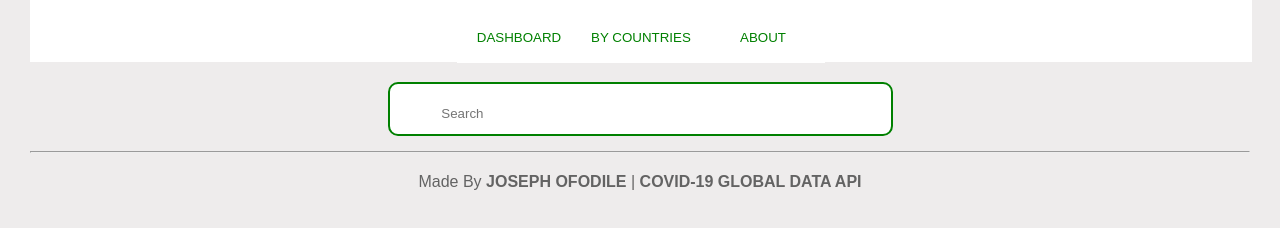
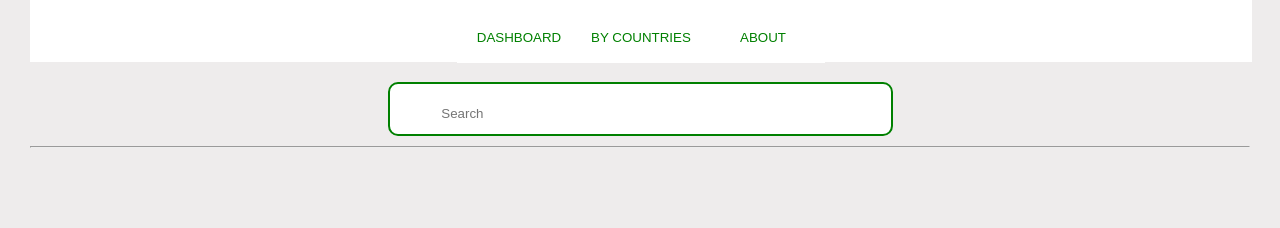
Before and after one commit to ofodile/covid19-update, a plain HTML site: page Coronavirus Update/pages/country.html in a window 1280 px wide. Drawn offline with Linux system fonts and the light colour scheme; no server answers.

Commit message:
Update country.html

```diff
--- a/Coronavirus Update/pages/country.html
+++ b/Coronavirus Update/pages/country.html
@@ -20,6 +20,11 @@
     margin-left: auto;
     margin-right: auto;
 }
+
+  hr{
+     margin-top: 10px;
+     margin-bottom: 10px;
+ }
        @media only screen and (min-width:600px){
          body{
             margin: 30px;
@@ -128,8 +133,5 @@ nav{
        </section>
       <ul id="mydata"></ul>
       <hr>
-      <footer>
-         <p class="footer">Made By <b>JOSEPH OFODILE</b> | <b>COVID-19 GLOBAL DATA API</b></p>
-     </footer>
 </body>
 </html>
```
